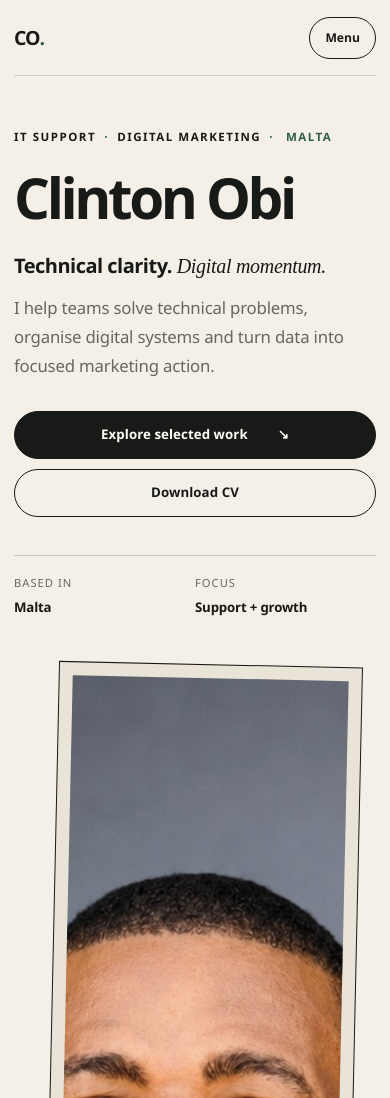
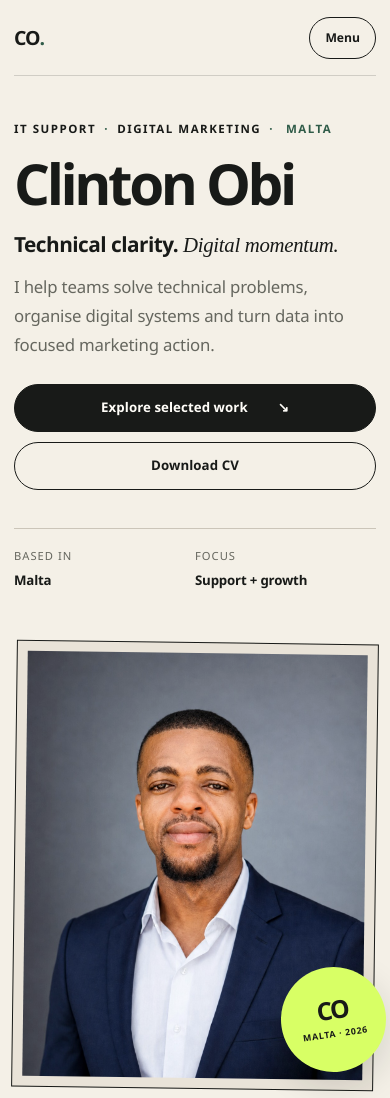
Before and after one commit to obi-somu/myportfolio, a website: page index.html in a window 390 px wide. Shown: the top 1098 px of the page. Drawn offline with Linux system fonts and the light colour scheme.

Commit message:
Fix hero spacing and portrait proportions
Correct the portrait aspect ratio, widen the desktop hero, tighten section spacing, and add ultra-wide responsive handling.

```diff
--- a/css/style.css
+++ b/css/style.css
@@ -7,7 +7,7 @@
   --line: #cbc5b9;
   --accent: #d8ff65;
   --green: #2f5b48;
-  --max: 1200px;
+  --max: 1540px;
   --font-sans: "Avenir Next", "Segoe UI Variable", "Segoe UI", Helvetica, Arial, sans-serif;
   --font-display: "Avenir Next", "Segoe UI Variable Display", "Segoe UI", Helvetica, Arial, sans-serif;
   --font-serif: "Iowan Old Style", Baskerville, "Times New Roman", Georgia, serif;
@@ -22,7 +22,7 @@
 .skip-link { position: fixed; z-index: 100; top: 10px; left: 10px; padding: 10px 14px; background: var(--ink); color: var(--white); transform: translateY(-160%); }
 .skip-link:focus { transform: translateY(0); }
 
-.site-header { position: sticky; z-index: 20; top: 0; display: flex; width: min(calc(100% - 40px), var(--max)); min-height: 76px; margin: 0 auto; align-items: center; justify-content: space-between; border-bottom: 1px solid rgba(24, 26, 24, .16); background: rgba(244, 240, 231, .9); backdrop-filter: blur(16px); }
+.site-header { position: sticky; z-index: 20; top: 0; display: flex; width: min(calc(100% - 64px), var(--max)); min-height: 76px; margin: 0 auto; align-items: center; justify-content: space-between; border-bottom: 1px solid rgba(24, 26, 24, .16); background: rgba(244, 240, 231, .9); backdrop-filter: blur(16px); }
 .brand { display: inline-flex; align-items: baseline; font-family: var(--font-display); font-size: 1.22rem; font-weight: 800; letter-spacing: -.055em; }
 .brand span { color: var(--green); }
 .site-header nav { display: flex; align-items: center; gap: 28px; }
@@ -31,30 +31,31 @@
 .nav-cta { padding: 11px 17px; border-radius: 999px; background: var(--ink); color: var(--white); }
 .menu-toggle { display: none; min-height: 42px; padding: 0 15px; border: 1px solid var(--ink); border-radius: 999px; background: transparent; color: var(--ink); font-size: .76rem; font-weight: 800; cursor: pointer; }
 
-.hero { display: grid; width: min(calc(100% - 40px), var(--max)); min-height: calc(100vh - 76px); margin: 0 auto; padding: 64px 0 52px; grid-template-columns: minmax(0, 1.15fr) minmax(340px, .68fr); gap: 70px; align-items: center; }
+.hero { display: grid; width: min(calc(100% - 64px), var(--max)); margin: 0 auto; padding: 58px 0 68px; grid-template-columns: minmax(0, 1.08fr) minmax(440px, .92fr); gap: clamp(44px, 5vw, 84px); align-items: center; }
+.hero-copy { max-width: 820px; }
 .overline, .section-label { margin: 0; font-size: .72rem; font-weight: 800; letter-spacing: .13em; text-transform: uppercase; }
 .overline span { margin: 0 .32em; color: var(--green); }
-.hero h1 { max-width: 770px; margin: 24px 0 0; font-family: var(--font-display); font-size: clamp(3.4rem, 5.8vw, 5.55rem); font-weight: 700; line-height: .94; letter-spacing: -.06em; text-wrap: balance; }
-.hero-headline { margin: 30px 0 0; font-family: var(--font-display); font-size: clamp(1.25rem, 2.35vw, 2rem); font-weight: 650; line-height: 1.18; letter-spacing: -.025em; }
+.hero h1 { max-width: 800px; margin: 18px 0 0; font-family: var(--font-display); font-size: clamp(3.8rem, 5.9vw, 6.35rem); font-weight: 700; line-height: .94; letter-spacing: -.06em; text-wrap: balance; }
+.hero-headline { margin: 22px 0 0; font-family: var(--font-display); font-size: clamp(1.3rem, 2.15vw, 2.1rem); font-weight: 650; line-height: 1.18; letter-spacing: -.025em; }
 .hero-headline em { font-family: var(--font-serif); font-weight: 400; font-style: italic; letter-spacing: -.015em; }
 .hero-intro { max-width: 620px; margin: 16px 0 0; color: var(--muted); font-size: 1.05rem; line-height: 1.72; }
-.hero-actions { display: flex; flex-wrap: wrap; gap: 10px; margin-top: 30px; }
+.hero-actions { display: flex; flex-wrap: wrap; gap: 10px; margin-top: 24px; }
 .button { display: inline-flex; min-height: 48px; padding: 0 19px; align-items: center; justify-content: center; gap: 30px; border: 1px solid var(--ink); border-radius: 999px; font-size: .83rem; font-weight: 750; letter-spacing: .005em; cursor: pointer; transition: transform .2s ease, box-shadow .2s ease; }
 .button:hover { transform: translateY(-2px); box-shadow: 0 8px 20px rgba(24, 26, 24, .12); }
 .button-dark { background: var(--ink); color: var(--white); }
 .button-light { background: transparent; }
 .button-accent { border-color: var(--accent); background: var(--accent); color: var(--ink); }
-.hero-facts { display: grid; max-width: 720px; margin: 50px 0 0; grid-template-columns: repeat(3, 1fr); border-top: 1px solid var(--line); }
+.hero-facts { display: grid; max-width: 760px; margin: 36px 0 0; grid-template-columns: repeat(3, 1fr); border-top: 1px solid var(--line); }
 .hero-facts div { padding: 18px 16px 0 0; }
 .hero-facts dt { color: var(--muted); font-size: .7rem; text-transform: uppercase; letter-spacing: .09em; }
 .hero-facts dd { margin: 5px 0 0; font-size: .83rem; font-weight: 800; }
 .status-dot { display: inline-block; width: 7px; height: 7px; margin-right: 5px; border-radius: 50%; background: #2e8a59; box-shadow: 0 0 0 4px rgba(46, 138, 89, .12); }
 
-.portrait-wrap { position: relative; max-width: 430px; margin-left: auto; }
-.portrait-frame { padding: 13px; border: 1px solid var(--ink); background: var(--paper-2); transform: rotate(1.25deg); }
-.portrait-frame img { width: 100%; aspect-ratio: .86 / 1; object-fit: cover; filter: saturate(.82) contrast(1.03); }
+.portrait-wrap { position: relative; width: 100%; max-width: 580px; margin-left: auto; }
+.portrait-frame { padding: 10px; border: 1px solid var(--ink); background: var(--paper-2); transform: rotate(.75deg); }
+.portrait-frame img { width: 100%; height: auto; aspect-ratio: 4 / 5; object-fit: cover; object-position: center 18%; filter: saturate(.82) contrast(1.03); }
 .portrait-label { display: flex; justify-content: space-between; padding: 12px 2px 0; color: var(--muted); font-size: .65rem; font-weight: 800; letter-spacing: .1em; text-transform: uppercase; }
-.portrait-stamp { position: absolute; right: -30px; bottom: 45px; display: grid; width: 105px; height: 105px; place-content: center; border-radius: 50%; background: var(--accent); text-align: center; transform: rotate(-8deg); box-shadow: 0 12px 35px rgba(24, 26, 24, .14); }
+.portrait-stamp { position: absolute; right: -12px; bottom: 45px; display: grid; width: 105px; height: 105px; place-content: center; border-radius: 50%; background: var(--accent); text-align: center; transform: rotate(-8deg); box-shadow: 0 12px 35px rgba(24, 26, 24, .14); }
 .portrait-stamp strong { font-size: 1.55rem; line-height: 1; letter-spacing: -.08em; }
 .portrait-stamp span { margin-top: 5px; font-size: .55rem; font-weight: 800; letter-spacing: .08em; text-transform: uppercase; }
 
@@ -62,13 +63,13 @@
 .signal-strip span { white-space: nowrap; }
 .signal-strip span::before { content: "✦"; margin-right: 2.5vw; color: var(--accent); font-family: var(--font-sans); font-size: .65em; }
 
-.section { width: min(calc(100% - 40px), var(--max)); margin: 0 auto; padding: 112px 0; }
+.section { width: min(calc(100% - 64px), var(--max)); margin: 0 auto; padding: 92px 0; }
 .section-label { display: flex; gap: 9px; color: var(--muted); }
 .section-label span { color: var(--ink); }
 .section-label.light { color: #9b9c95; }
 .section-label.light span { color: var(--accent); }
 .section h2, .contact-section h2 { margin: 0; font-family: var(--font-display); font-size: clamp(2.55rem, 4.9vw, 4.85rem); font-weight: 700; line-height: 1; letter-spacing: -.055em; text-wrap: balance; }
-.about { display: grid; grid-template-columns: .32fr 1fr; gap: 60px; }
+.about { display: grid; grid-template-columns: .28fr 1fr; gap: 48px; }
 .about-copy h2 { max-width: 800px; }
 .about-columns { display: grid; margin-top: 45px; grid-template-columns: 1fr 1fr; gap: 34px; }
 .about-columns p { margin: 0; color: var(--muted); font-size: 1.04rem; }
@@ -119,7 +120,7 @@
 .credential-list li { display: grid; padding: 16px 0; grid-template-columns: 45px 1fr; border-bottom: 1px solid var(--line); font-size: .84rem; font-weight: 700; }
 .credential-list span { color: var(--muted); font-size: .7rem; }
 
-.contact-section { display: grid; padding: 115px max(20px, calc((100% - var(--max)) / 2)); grid-template-columns: .9fr 1.1fr; gap: 90px; background: var(--green); color: var(--white); }
+.contact-section { display: grid; padding: 96px max(32px, calc((100% - var(--max)) / 2)); grid-template-columns: .9fr 1.1fr; gap: 72px; background: var(--green); color: var(--white); }
 .contact-section h2 { max-width: 630px; margin-top: 22px; }
 .contact-section > div > p:not(.overline) { max-width: 530px; margin: 26px 0 0; color: #d1dfd8; }
 .contact-links { display: flex; gap: 10px; margin-top: 30px; }
@@ -141,7 +142,7 @@
 footer p, footer > a:last-child { font-size: .72rem; color: #aeb0a8; }
 
 @media (max-width: 940px) {
-  .hero { min-height: auto; padding-top: 75px; grid-template-columns: 1fr .55fr; gap: 30px; }
+  .hero { padding: 52px 0 58px; grid-template-columns: 1fr .72fr; gap: 30px; }
   .hero-facts { grid-template-columns: 1fr 1fr; }
   .hero-facts div:last-child { display: none; }
   .portrait-stamp { right: -8px; }
@@ -158,12 +159,12 @@
   .site-header nav.is-open { display: flex; }
   .site-header nav a { padding: 12px; text-align: center; }
   .nav-cta { padding: 11px 14px !important; }
-  .hero { width: calc(100% - 28px); padding-top: 52px; grid-template-columns: 1fr; }
+  .hero { width: calc(100% - 28px); padding: 44px 0 54px; grid-template-columns: 1fr; }
   .hero h1 { font-size: clamp(3.15rem, 14.5vw, 4.7rem); line-height: .94; }
   .hero-actions .button { flex: 1 1 220px; }
   .hero-facts { margin-top: 38px; }
-  .portrait-wrap { width: 84%; margin: 15px auto 0; }
-  .portrait-stamp { right: -28px; }
+  .portrait-wrap { width: 100%; max-width: 470px; margin: 20px auto 0; }
+  .portrait-stamp { right: -10px; }
   .signal-strip { justify-content: flex-start; padding: 0 20px; }
   .signal-strip span:nth-child(even) { display: none; }
   .section { width: calc(100% - 28px); padding: 78px 0; }
@@ -184,6 +185,12 @@
   .contact-section { padding-top: 78px; padding-bottom: 78px; grid-template-columns: 1fr; }
   footer { min-height: 125px; flex-wrap: wrap; }
 }
+@media (min-width: 1900px) {
+  :root { --max: clamp(1540px, 78vw, 2800px); }
+  .hero-copy { max-width: 1050px; }
+  .hero h1 { max-width: 1050px; font-size: clamp(6.35rem, 4vw, 8rem); }
+  .portrait-wrap { max-width: clamp(580px, 20vw, 820px); }
+}
 @media (prefers-reduced-motion: reduce) {
   html { scroll-behavior: auto; }
   *, *::before, *::after { scroll-behavior: auto !important; transition: none !important; }
```
